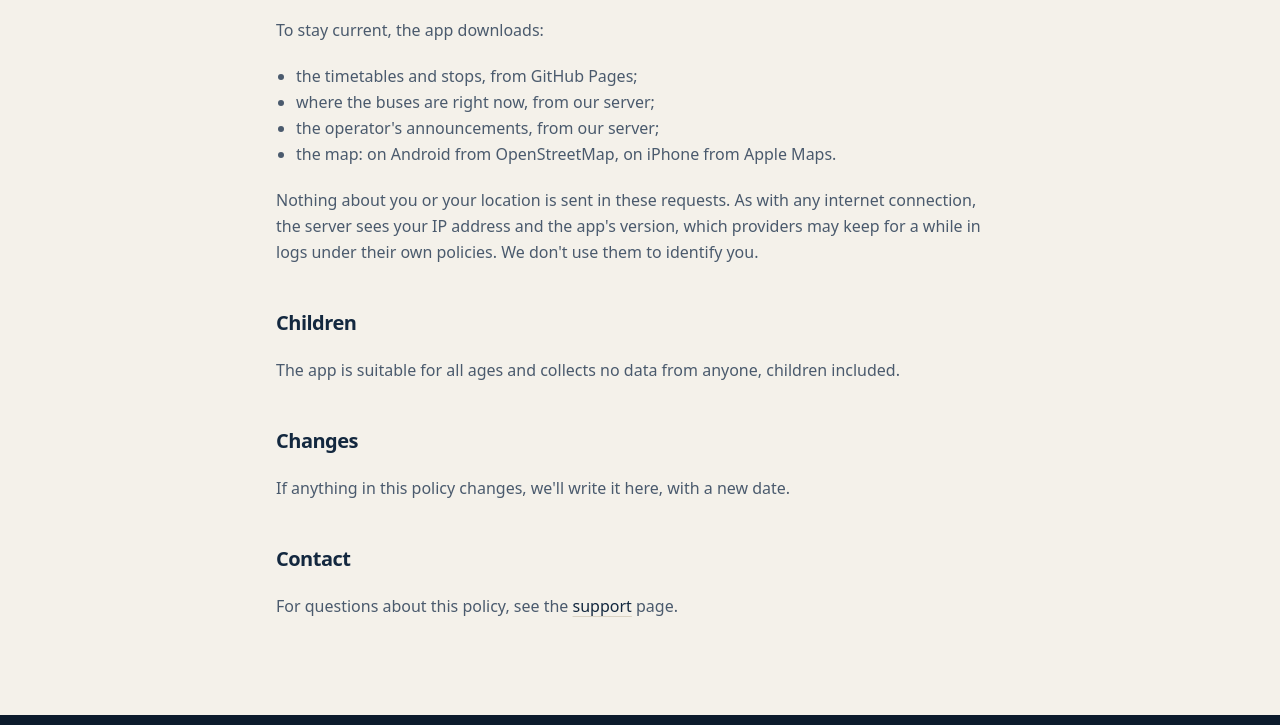
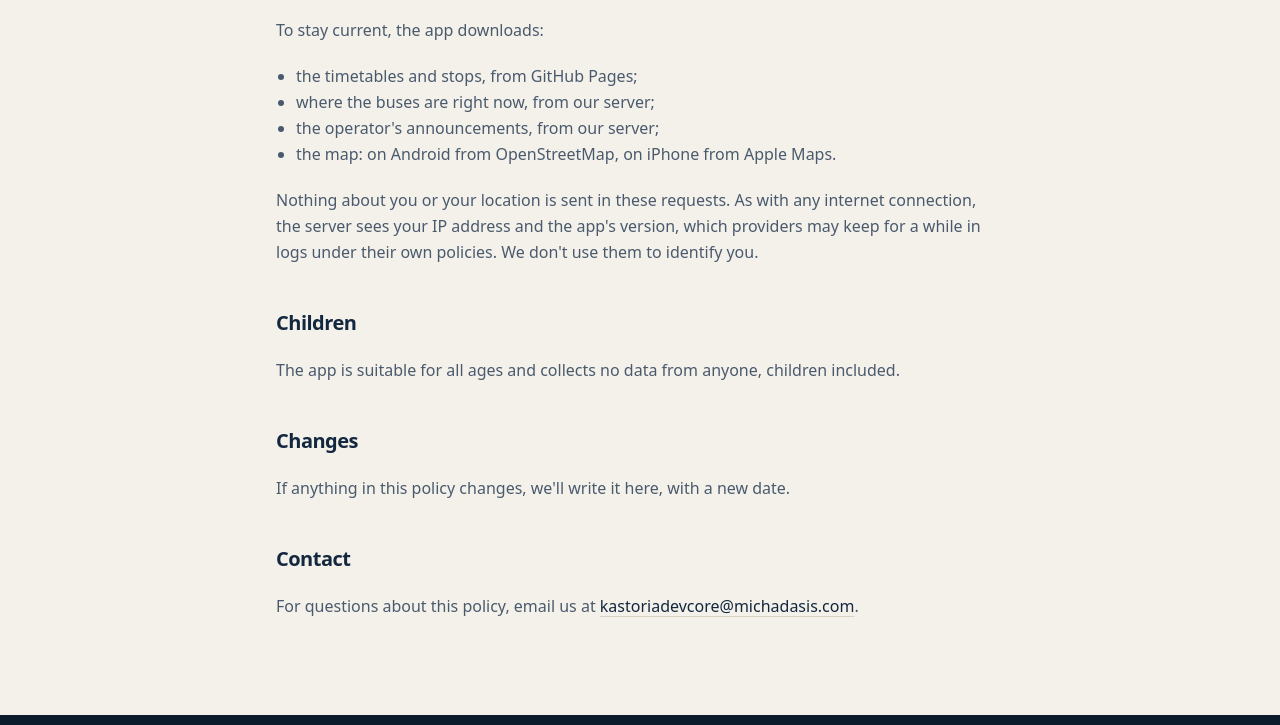
Before and after one commit to Kastoria-Dev-Core/Kastoria-Dev-Core.github.io, an Astro site: page /en/privacy in a window 1280 px wide. Shown: the part 955-1680 px from the top of the page. Built offline with nearby package versions, Linux system fonts and the light colour scheme; Astro itself is replaced by a stand-in of ours.

Commit message:
Privacy: questions go to the team's email

```diff
--- a/src/pages/en/privacy.astro
+++ b/src/pages/en/privacy.astro
@@ -51,5 +51,5 @@ import TextPage from "../../layouts/TextPage.astro";
   <p>If anything in this policy changes, we'll write it here, with a new date.</p>
 
   <h2>Contact</h2>
-  <p>For questions about this policy, see the <a href="/en/support/">support</a> page.</p>
+  <p>For questions about this policy, email us at <a href="mailto:kastoriadevcore@michadasis.com">kastoriadevcore@michadasis.com</a>.</p>
 </TextPage>
--- a/src/pages/privacy.astro
+++ b/src/pages/privacy.astro
@@ -51,5 +51,5 @@ import TextPage from "../layouts/TextPage.astro";
   <p>Αν αλλάξει κάτι σε αυτή την πολιτική, θα το γράψουμε εδώ, με νέα ημερομηνία.</p>
 
   <h2>Επικοινωνία</h2>
-  <p>Για ερωτήσεις σχετικά με την πολιτική απορρήτου, δες τη σελίδα <a href="/support/">υποστήριξης</a>.</p>
+  <p>Για ερωτήσεις σχετικά με την πολιτική απορρήτου, στείλε μας email στο <a href="mailto:kastoriadevcore@michadasis.com">kastoriadevcore@michadasis.com</a>.</p>
 </TextPage>
```
